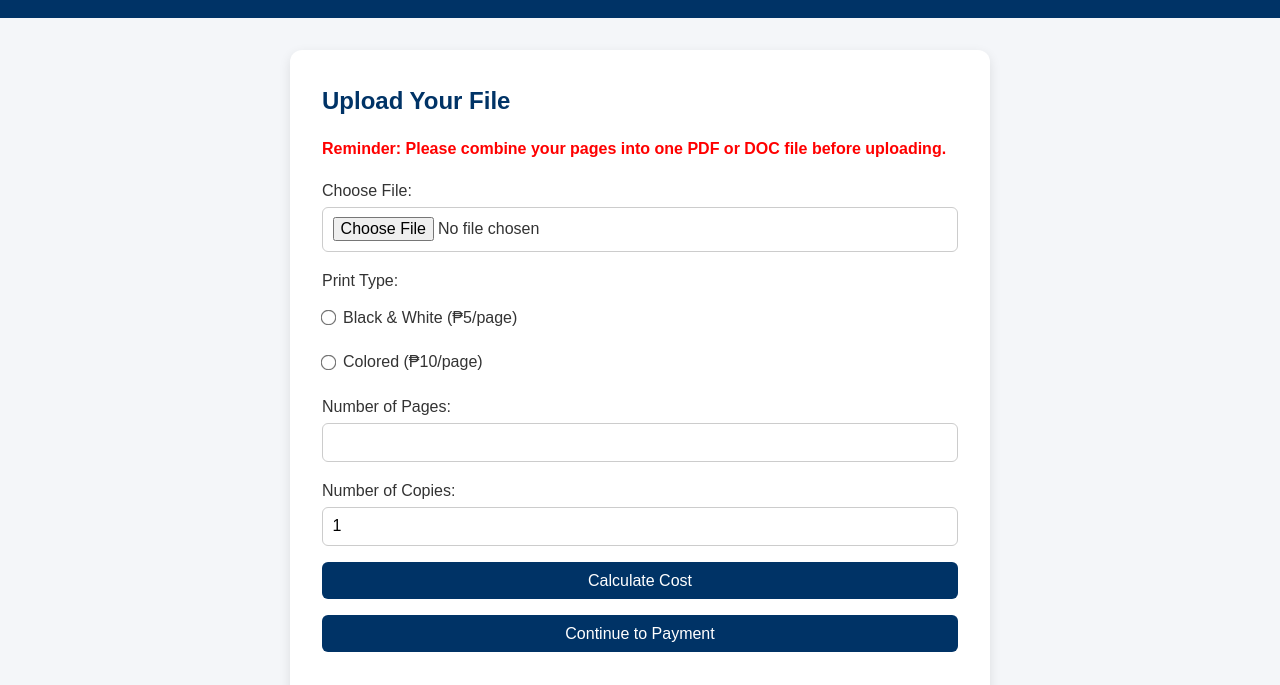
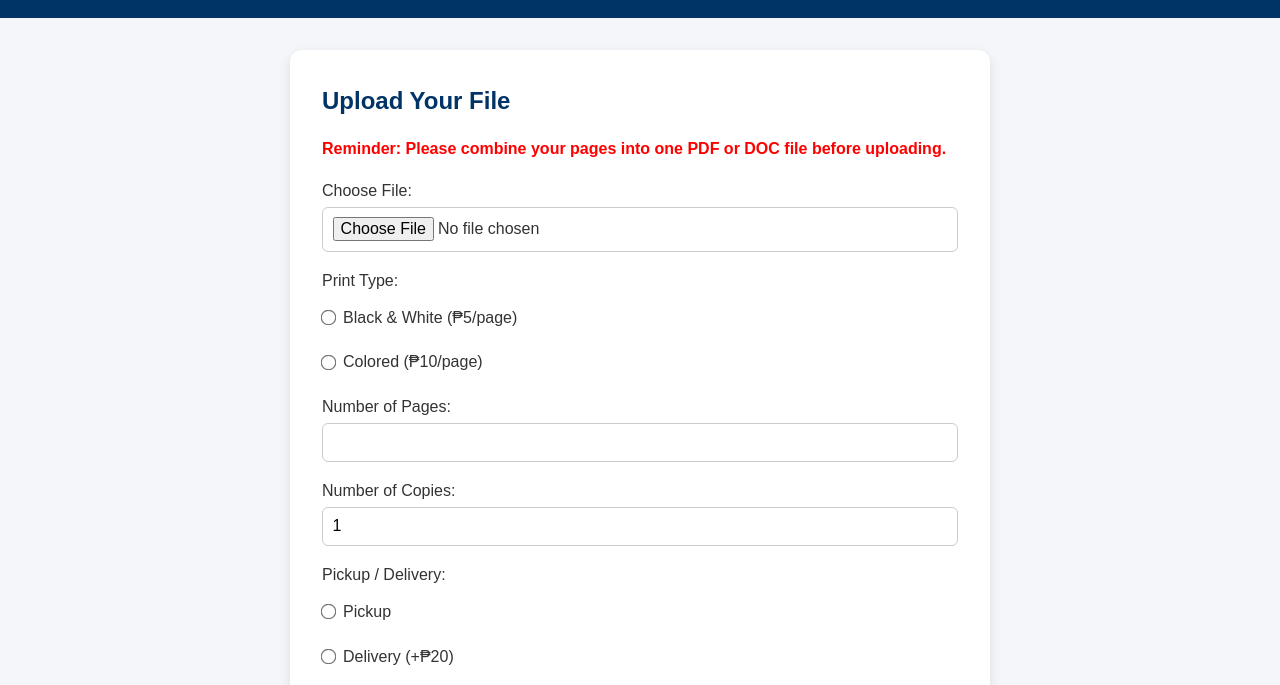
Before and after one commit to malunggay-chips/printq-website, a plain HTML site: page index.html in a window 1280 px wide. Shown: the part 91-776 px from the top of the page. Drawn offline with nearby package versions, Linux system fonts and the light colour scheme.

Commit message:
Update index.html

```diff
--- a/index.html
+++ b/index.html
@@ -32,6 +32,17 @@
 
       <label for="copies">Number of Copies:</label>
       <input type="number" id="copies" name="copies" min="1" value="1" required>
+
+      <!-- 🚚 Delivery or Pickup Option -->
+      <label>Pickup / Delivery:</label>
+      <div class="radio-group">
+        <label><input type="radio" name="deliveryOption" value="pickup" required> Pickup</label>
+        <label><input type="radio" name="deliveryOption" value="delivery"> Delivery (+₱20)</label>
+      </div>
+
+      <!-- 🏠 Location (optional, only if delivery) -->
+      <label for="location" style="display:none;">Location (Building/Floor/Room):</label>
+      <input type="text" id="location" name="location" placeholder="Enter location if delivery" style="display:none;">
 
       <button type="button" id="calcBtn">Calculate Cost</button>
       <p id="costDisplay"></p>
```
